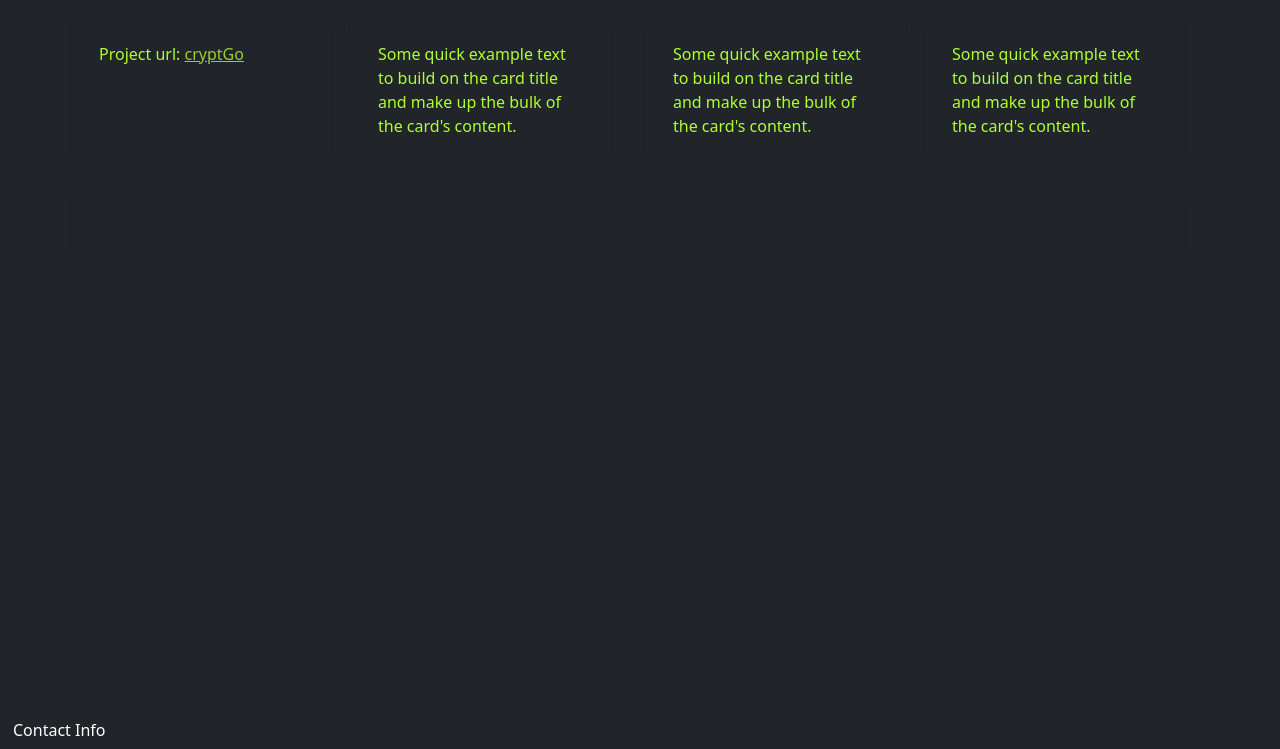
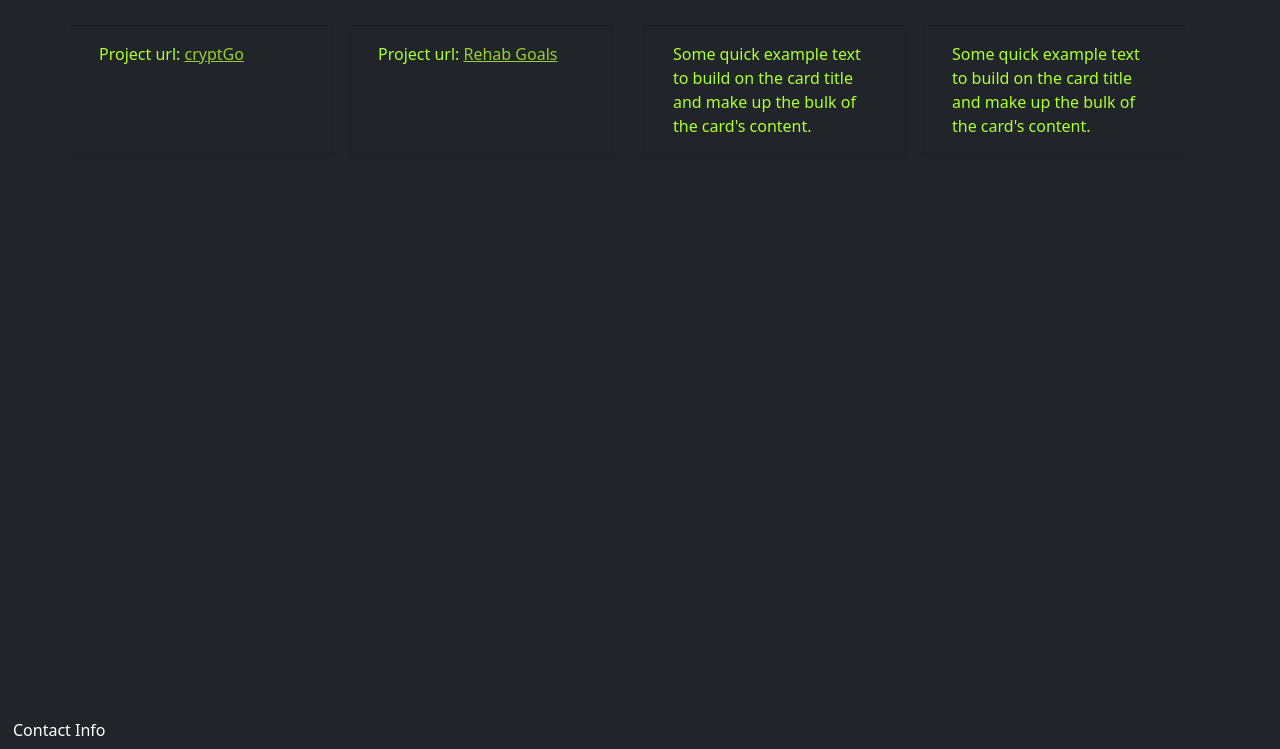
Before and after one commit to themanwiththeplan-eng/6134a31-Portfolio, a plain HTML site: page index.html in a window 1280 px wide. Shown: the part 51-800 px from the top of the page. Drawn offline with nearby package versions, Linux system fonts and the light colour scheme; no server answers.

Commit message:
added link

```diff
--- a/index.html
+++ b/index.html
@@ -62,7 +62,7 @@
         <div class="card mx-3 col image bg-dark" style="width: 25%;">
 
             <div class="card-body">
-              <p class="card-text" style = "color: greenyellow">Some quick example text to build on the card title and make up the bulk of the card's content.</p>
+              <p class="card-text" style = "color: greenyellow">Project url: <span><a href="https://rehabilitation-goals-9.herokuapp.com" target="_blank">Rehab Goals</a></span></p>
             </div>
         </div>
         <div class="card mx-3 col image bg-dark" style="width: 25%;">
```
